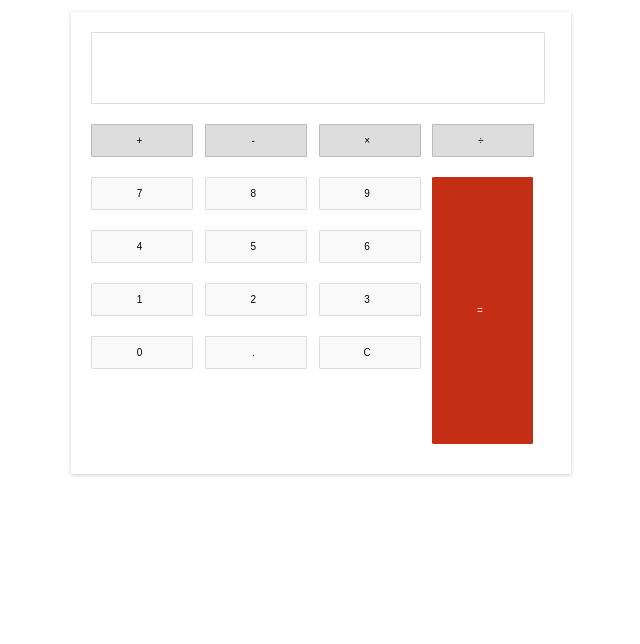
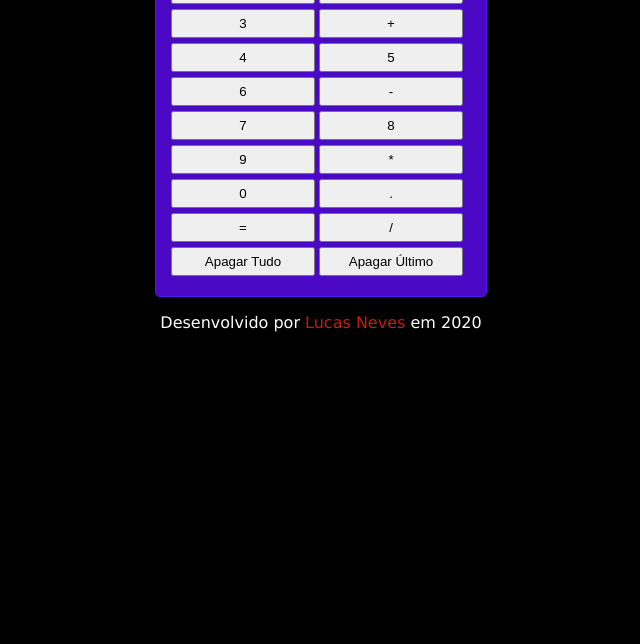
Before and after one commit to Taunt-byte/Javascript-calculadora-simples, a plain HTML site: page App/index.html in a window 1280 px wide. Shown: the part 156-800 px from the top of the page, without its empty margins (319-959 px from the left). Drawn offline with Linux system fonts and the light colour scheme.

Commit message:
ADD index.js

```diff
--- a/App/css/styles.css
+++ b/App/css/styles.css
@@ -1,124 +1,39 @@
-#titulo{
-    color:blue;
-    text-align:center;
-    font-family: 'Franklin Gothic Medium', 'Arial Narrow', Arial, sans-serif;
-    font-size:20px;
+body {
+  background-color: black;
 }
-body {
-    width: 500px;
-    margin: 4% auto;
-    font-family: 'Source Sans Pro', sans-serif;
-    letter-spacing: 5px;
-    font-size: 10px;
-    -moz-user-select: none;
-    -webkit-user-select: none;
-    -ms-user-select: none;
-  }
-
-.calculadora{
-    padding: 20px;
-    -webkit-box-shadow: 0px 1px 4px 0px rgba(0, 0, 0, 0.2);
-    box-shadow: 0px 1px 4px 0px rgba(0, 0, 0, 0.2);
-    border-radius: 1px;
+footer {
+  color: white;
+  font-family: Verdana, Geneva, Tahoma, sans-serif;
+  text-align: center;
 }
-.input{
-    border: 1px solid #ddd;
-    border-radius: 1px;
-    height: 60px;
-    padding-right: 15px;
-    padding-top: 10px;
-    text-align: right;
-    margin-right: 6px;
-    font-size: 2.5rem;
-    overflow-x: auto;
-    transition: all .2s ease-in-out;
+footer a {
+  color: #c51f09;
+  text-decoration: none;
 }
-.input:hover{
-    border: 1px solid #bbb;
-    -webkit-box-shadow: inset 0px 1px 4px 0px rgba(0, 0, 0, 0.2);
-    box-shadow: inset 0px 1px 4px 0px rgba(0, 0, 0, 0.2);
+footer a:hover {
+  color: #4b09c5;
 }
-.botao{
-
+.titulo {
+  color: white;
+  font-family: Verdana, Geneva, Tahoma, sans-serif;
+  text-align: center;
 }
-.operacao {
-
+.calculator {
+  width: 300px;
+  padding: 15px;
+  background-color: #4b09c5;
+  border: 1px solid #5f10f3;
+  border-radius: 5px;
+  margin: 0 auto;
 }
-
-.operacao div {
-  display: inline-block;
-  border: 1px solid #bbb;
-  border-radius: 1px;
-  width: 80px;
-  text-align: center;
-  padding: 10px;
-  margin: 20px 4px 10px 0;
-  cursor: pointer;
-  background-color: #ddd;
-  transition: border-color .2s ease-in-out, background-color .2s, box-shadow .2s;
+.calculator input {
+  width: 93%;
+  margin-bottom: 5px;
+  padding: 5px;
 }
-
-.operacao div:hover {
-  background-color: #ddd;
-  -webkit-box-shadow: 0px 1px 4px 0px rgba(0, 0, 0, 0.2);
-  box-shadow: 0px 1px 4px 0px rgba(0, 0, 0, 0.2);
-  border-color: #aaa;
-}
-
-.operacao div:active {
-  font-weight: bold;
-}
-
-.PainelEsquerda {
+.calculator .button {
+  width: 48%;
+  padding: 5px;
+  margin-bottom: 5px;
   display: inline-block;
 }
-
-.Numeros div {
-  display: inline-block;
-  border: 1px solid #ddd;
-  border-radius: 1px;
-  width: 80px;
-  text-align: center;
-  padding: 10px;
-  margin: 10px 4px 10px 0;
-  cursor: pointer;
-  background-color: #f9f9f9;
-  transition: border-color .2s ease-in-out, background-color .2s, box-shadow .2s;
-}
-
-.Numeros div:hover {
-  background-color: #f1f1f1;
-  -webkit-box-shadow: 0px 1px 4px 0px rgba(0, 0, 0, 0.2);
-  box-shadow: 0px 1px 4px 0px rgba(0, 0, 0, 0.2);
-  border-color: #bbb;
-}
-
-.Numeros div:active {
-  font-weight: bold;
-}
-
-div.igual {
-  display: inline-block;
-  border: 1px solid #c42e14;
-  border-radius: 1px;
-  width: 17%;
-  text-align: center;
-  padding: 127px 10px;
-  margin: 10px 6px 10px 0;
-  vertical-align: top;
-  cursor: pointer;
-  color: #FFF;
-  background-color: #c42e14;
-  transition: all .2s ease-in-out;
-}
-
-div.igual:hover {
-  background-color: #307CF9;
-  -webkit-box-shadow: 0px 1px 4px 0px rgba(0, 0, 0, 0.2);
-  box-shadow: 0px 1px 4px 0px rgba(0, 0, 0, 0.2);
-  border-color: #1857BB;
-}
-
-div.igual:active {
-  font-weight: bold;
-}
--- a/App/index.html
+++ b/App/index.html
@@ -1,47 +1,141 @@
 <!DOCTYPE html>
 <html>
   <head>
-    <meta name="viewport" content="width=device-width, initial-scale=1.0">
-    <link rel="stylesheet" type="text/css" href="css/styles.css">
+    <title>Calculadora</title>
+    <link rel="stylesheet" href="css/styles.css" />
   </head>
   <body>
-    <div id="titulo">
-        <h1>Calculadora em JavaScript</h1>
+    <header class="titulo">
+      <h1>Calculadora em javascript</h1>
+    </header>
+
+    <div class="calculator">
+      <input type="text" id="result" readonly />
+
+      <div>
+        <input
+          type="button"
+          class="button"
+          value="1"
+          onclick="appendValue(1)"
+        />
+        <input
+          type="button"
+          class="button"
+          value="2"
+          onclick="appendValue(2)"
+        />
+        <input
+          type="button"
+          class="button"
+          value="3"
+          onclick="appendValue(3)"
+        />
+        <input
+          type="button"
+          class="button"
+          value="+"
+          onclick="appendValue('+')"
+        />
       </div>
-    <div class="calculadora">
-        <div class="input" id="input"></div>
-        <div class="botoes">
-            <div class="operacao">
-                <div>+</div>
-                <div>-</div>
-                <div>&times;</div>
-                <div>&divide;</div>
+
+      <div>
+        <input
+          type="button"
+          class="button"
+          value="4"
+          onclick="appendValue(4)"
+        />
+        <input
+          type="button"
+          class="button"
+          value="5"
+          onclick="appendValue(5)"
+        />
+        <input
+          type="button"
+          class="button"
+          value="6"
+          onclick="appendValue(6)"
+        />
+        <input
+          type="button"
+          class="button"
+          value="-"
+          onclick="appendValue('-')"
+        />
       </div>
-            <div class="PainelEsquerda">
-                <div class="Numeros">
-                    <div>7</div>
-                    <div>8</div>
-                    <div>9</div>
+
+      <div>
+        <input
+          type="button"
+          class="button"
+          value="7"
+          onclick="appendValue(7)"
+        />
+        <input
+          type="button"
+          class="button"
+          value="8"
+          onclick="appendValue(8)"
+        />
+        <input
+          type="button"
+          class="button"
+          value="9"
+          onclick="appendValue(9)"
+        />
+        <input
+          type="button"
+          class="button"
+          value="*"
+          onclick="appendValue('*')"
+        />
       </div>
-                <div class="Numeros">
-                    <div>4</div>
-                    <div>5</div>
-                    <div>6</div>
+
+      <div>
+        <input
+          type="button"
+          class="button"
+          value="0"
+          onclick="appendValue(0)"
+        />
+        <input
+          type="button"
+          class="button"
+          value="."
+          onclick="appendValue('.')"
+        />
+        <input type="button" class="button" value="=" onclick="calculate()" />
+        <input
+          type="button"
+          class="button"
+          value="/"
+          onclick="appendValue('/')"
+        />
       </div>
-                <div class="Numeros">
-                    <div>1</div>
-                    <div>2</div>
-                    <div>3</div>
-                </div>
-                <div class="Numeros">
-                    <div>0</div>
-                    <div>.</div>
-                    <div id="Limpar">C</div>
+
+      <div>
+        <input
+          type="button"
+          class="button"
+          value="Apagar Tudo"
+          onclick="clearAll()"
+        />
+        <input
+          type="button"
+          class="button"
+          value="Apagar Último"
+          onclick="deleteLast()"
+        />
       </div>
     </div>
-            <div class="igual" id="resultado">=</div>
-        </div>
-    </div>
-    <script type="text/javascript" src="js/main.js"></script>
+    <footer>
+      <p>
+        Desenvolvido por
+        <a href="https://github.com/Taunt-byte">Lucas Neves</a> em 2020
+      </p>
+    </footer>
+    <script src="js/index.js"></script>
   </body>
 </html>
--- /dev/null
+++ b/App/js/index.js
@@ -0,0 +1,17 @@
+function appendValue(value) {
+    document.getElementById('result').value += value;
+}
+
+function calculate() {
+    var result = eval(document.getElementById('result').value);
+    document.getElementById('result').value = result;
+}
+
+function clearAll() {
+    document.getElementById('result').value = '';
+}
+
+function deleteLast() {
+    var currentResult = document.getElementById('result').value;
+    document.getElementById('result').value = currentResult.slice(0, -1);
+}
```
Also changed, not shown: js/main.js (deleted, +0 -27 lines). Lines whose indentation alone changed are shown as unchanged.
